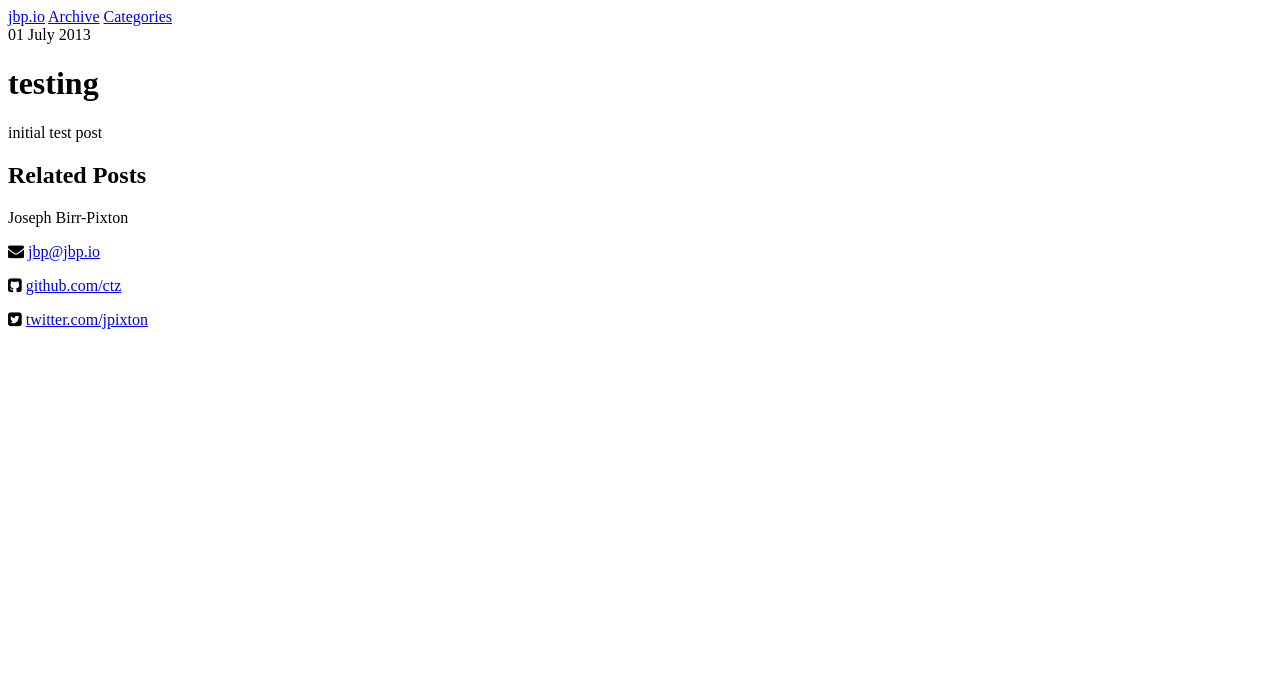
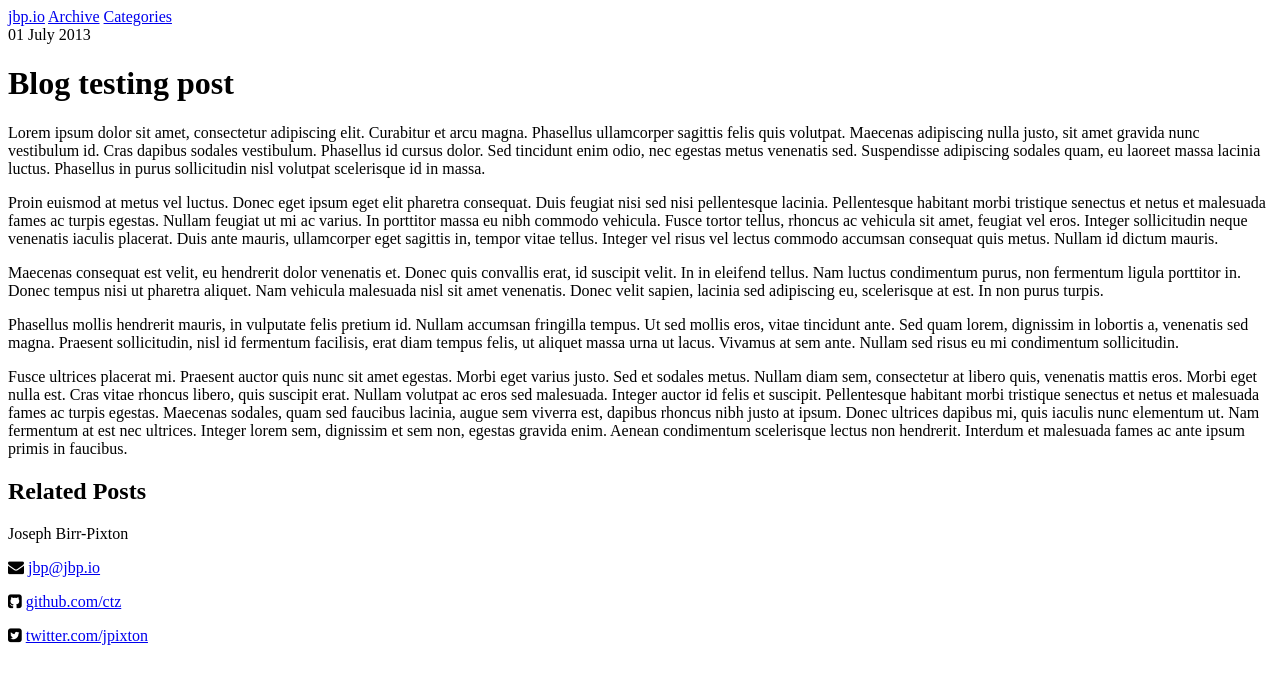
Before and after one commit to ctz/ctz.github.com, a Jekyll site: the page built from _posts/2013-07-01-testing.md, in a window 1280 px wide. Shown: the top 684 px of the page. Built offline with Jekyll 4.4.1, drawn with Linux system fonts in a browser that asks for light colours; some web fonts are replaced.

Commit message:
some lorem

```diff
--- a/_posts/2013-07-01-testing.md
+++ b/_posts/2013-07-01-testing.md
@@ -1,9 +1,17 @@
 ---
 layout: post
-title: "testing"
+title: "Blog testing post"
 description: "butts"
 category:
 tags: []
 ---
 
-initial test post
+Lorem ipsum dolor sit amet, consectetur adipiscing elit. Curabitur et arcu magna. Phasellus ullamcorper sagittis felis quis volutpat. Maecenas adipiscing nulla justo, sit amet gravida nunc vestibulum id. Cras dapibus sodales vestibulum. Phasellus id cursus dolor. Sed tincidunt enim odio, nec egestas metus venenatis sed. Suspendisse adipiscing sodales quam, eu laoreet massa lacinia luctus. Phasellus in purus sollicitudin nisl volutpat scelerisque id in massa.
+
+Proin euismod at metus vel luctus. Donec eget ipsum eget elit pharetra consequat. Duis feugiat nisi sed nisi pellentesque lacinia. Pellentesque habitant morbi tristique senectus et netus et malesuada fames ac turpis egestas. Nullam feugiat ut mi ac varius. In porttitor massa eu nibh commodo vehicula. Fusce tortor tellus, rhoncus ac vehicula sit amet, feugiat vel eros. Integer sollicitudin neque venenatis iaculis placerat. Duis ante mauris, ullamcorper eget sagittis in, tempor vitae tellus. Integer vel risus vel lectus commodo accumsan consequat quis metus. Nullam id dictum mauris.
+
+Maecenas consequat est velit, eu hendrerit dolor venenatis et. Donec quis convallis erat, id suscipit velit. In in eleifend tellus. Nam luctus condimentum purus, non fermentum ligula porttitor in. Donec tempus nisi ut pharetra aliquet. Nam vehicula malesuada nisl sit amet venenatis. Donec velit sapien, lacinia sed adipiscing eu, scelerisque at est. In non purus turpis.
+
+Phasellus mollis hendrerit mauris, in vulputate felis pretium id. Nullam accumsan fringilla tempus. Ut sed mollis eros, vitae tincidunt ante. Sed quam lorem, dignissim in lobortis a, venenatis sed magna. Praesent sollicitudin, nisl id fermentum facilisis, erat diam tempus felis, ut aliquet massa urna ut lacus. Vivamus at sem ante. Nullam sed risus eu mi condimentum sollicitudin.
+
+Fusce ultrices placerat mi. Praesent auctor quis nunc sit amet egestas. Morbi eget varius justo. Sed et sodales metus. Nullam diam sem, consectetur at libero quis, venenatis mattis eros. Morbi eget nulla est. Cras vitae rhoncus libero, quis suscipit erat. Nullam volutpat ac eros sed malesuada. Integer auctor id felis et suscipit. Pellentesque habitant morbi tristique senectus et netus et malesuada fames ac turpis egestas. Maecenas sodales, quam sed faucibus lacinia, augue sem viverra est, dapibus rhoncus nibh justo at ipsum. Donec ultrices dapibus mi, quis iaculis nunc elementum ut. Nam fermentum at est nec ultrices. Integer lorem sem, dignissim et sem non, egestas gravida enim. Aenean condimentum scelerisque lectus non hendrerit. Interdum et malesuada fames ac ante ipsum primis in faucibus.
```
